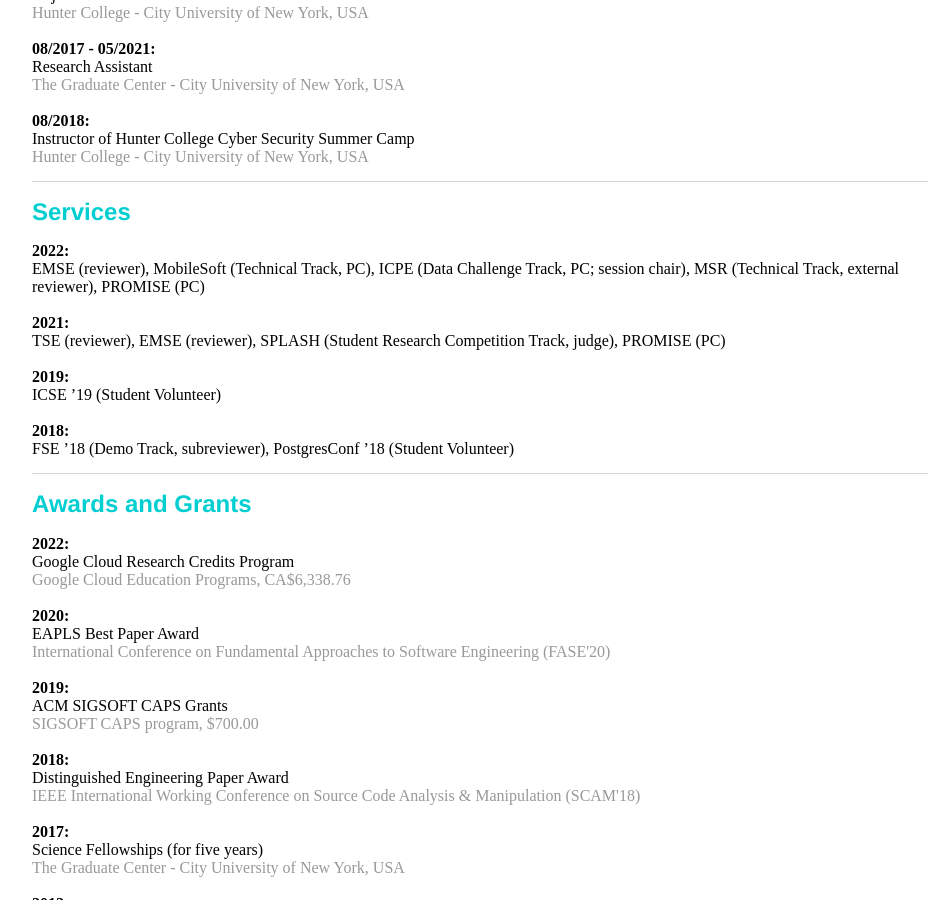
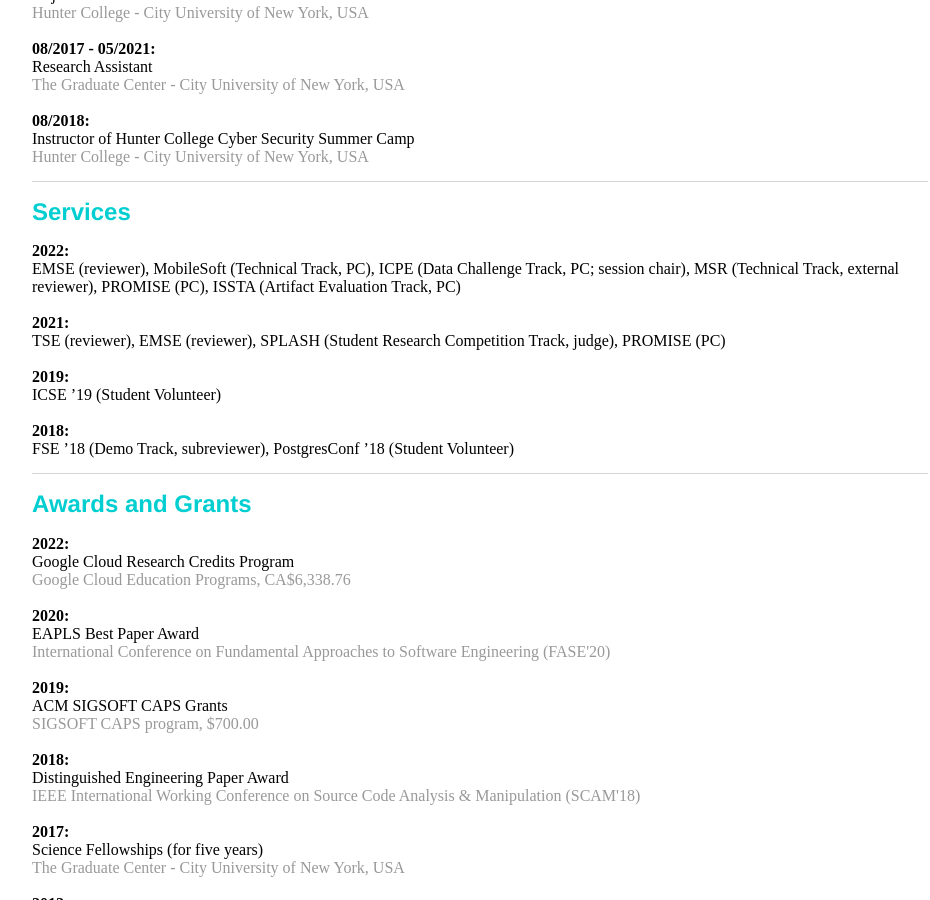
Before and after one commit to yiming-tang-cs/yiming-tang-cs.github.io, a Jekyll site: the page built from index.html, in a window 1280 px wide and 900 px high, scrolled down 1242 px. Shown: the whole window, without its empty margins (160-1090 px from the left). Built offline with Jekyll 4.4.1, drawn with Linux system fonts in a browser that asks for light colours.

Commit message:
Update index.html

```diff
--- a/index.html
+++ b/index.html
@@ -68,7 +68,7 @@
 <div id="services">
     <h1>Services</h1>
     <b>2022: </b><br/>
-    EMSE (reviewer), MobileSoft (Technical Track, PC), ICPE (Data Challenge Track, PC; session chair), MSR (Technical Track, external reviewer), PROMISE (PC) <br/>
+    EMSE (reviewer), MobileSoft (Technical Track, PC), ICPE (Data Challenge Track, PC; session chair), MSR (Technical Track, external reviewer), PROMISE (PC), ISSTA (Artifact Evaluation Track, PC) <br/>
     <br/>
     <b>2021: </b><br/>
     TSE (reviewer), EMSE (reviewer), SPLASH (Student Research Competition Track, judge), PROMISE (PC)<br/>
```
